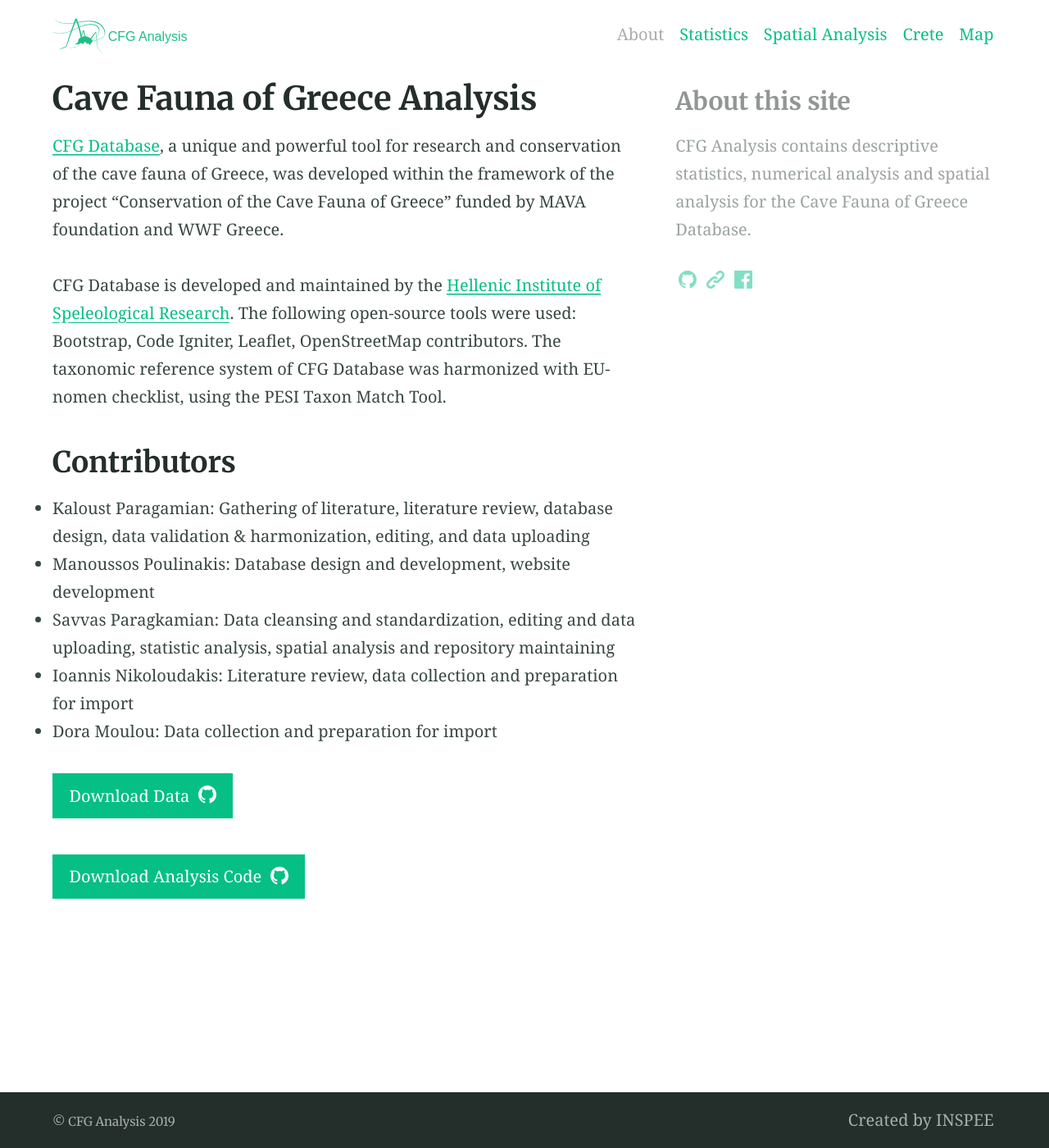
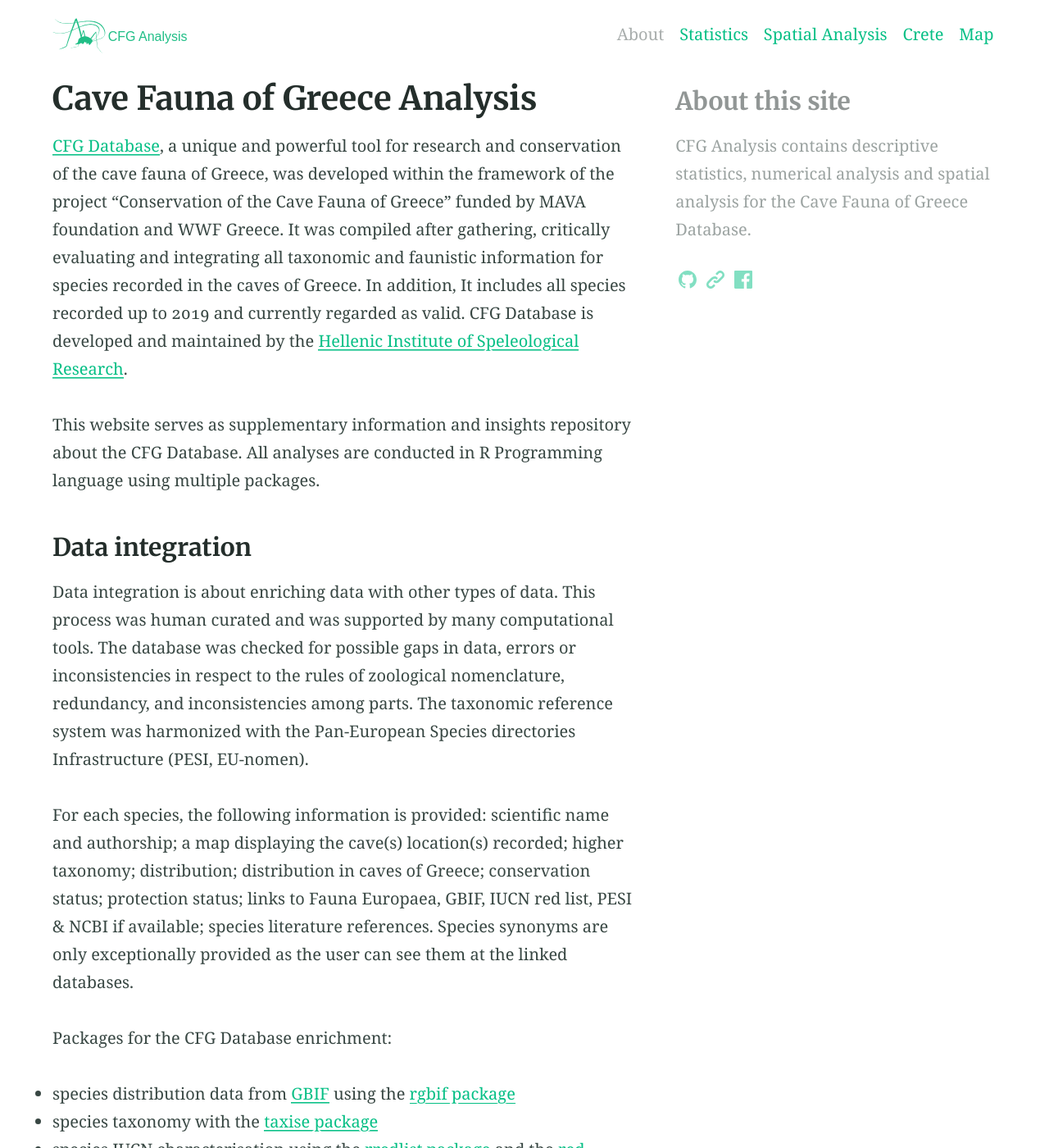
Before and after one commit to inspee-hisr/cfg_analysis_web, a Jekyll site: the page built from index.md, in a window 1280 px wide and 1400 px high. Shown: the whole window at 82% size. Built offline with Jekyll 4.4.1, drawn with Linux system fonts in a browser that asks for light colours; our own code applies the rules of GitHub Pages for plain Markdown files; some of the changed text lies outside the part shown.

Commit message:
index content

```diff
--- a/assets/CFG_Spatial_Analysis.Rmd
+++ b/assets/CFG_Spatial_Analysis.Rmd
@@ -182,7 +182,7 @@
 
 ## Administrative data of Greece
 
-We downloaded the greek municipality boundaries (Kallikratis plan) from [http://geodata.gov.gr/en/dataset/oria-demon-kallikrates](http://geodata.gov.gr) in the epsg 4326 format. In this format the axis order is Latitude followed by Longitude.
+We downloaded the greek municipality boundaries [Kallikratis plan](http://geodata.gov.gr/en/dataset/oria-demon-kallikrates) in the epsg 4326 format. In this format the axis order is Latitude followed by Longitude.
 The Greek names of municipalities were converted using the ISO 843 traslitaration system from this [online portal](http://www.passport.gov.gr/elot-743.html).
 
 It is preferable to download shapefiles because they are immediatly imported into the Spatial objects.
--- a/index.md
+++ b/index.md
@@ -4,12 +4,50 @@
 aside: true
 ---
 
-[CFG Database](https://database.inspee.gr), a unique and powerful tool for research and conservation of the cave fauna of Greece, was developed within the framework of the project “Conservation of the Cave Fauna of Greece” funded by MAVA foundation and WWF Greece.
+[CFG Database](https://database.inspee.gr), a unique and powerful tool for research and conservation of the cave fauna of Greece, was developed within the framework of the project “Conservation of the Cave Fauna of Greece” funded by MAVA foundation and WWF Greece. It was compiled after gathering, critically evaluating and integrating all taxonomic and faunistic information for species recorded in the caves of Greece. In addition, It includes all species recorded up to 2019 and currently regarded as valid. CFG Database is developed and maintained by the [Hellenic Institute of Speleological Research](https://www.inspee.gr).
 
-CFG Database is developed and maintained by the [Hellenic Institute of Speleological Research](https://www.inspee.gr). The following open-source tools were used: Bootstrap, Code Igniter, Leaflet, OpenStreetMap contributors. The taxonomic reference system of CFG Database was harmonized with EU-nomen checklist, using the PESI Taxon Match Tool.
+This website serves as supplementary information and insights repository about the CFG Database. All analyses are conducted in R Programming language using multiple packages.
 
+### Data integration
 
+Data integration is about enriching data with other types of data. This process was human curated and was supported by many computational tools. The database was checked for possible gaps in data, errors or inconsistencies in respect to the rules of zoological nomenclature, redundancy, and inconsistencies among parts. The taxonomic reference system was harmonized with the Pan-European Species directories Infrastructure (PESI, EU-nomen).
 
+For each species, the following information is provided: scientific name and authorship; a map displaying the cave(s) location(s) recorded; higher taxonomy; distribution; distribution in caves of Greece; conservation status; protection status; links to Fauna Europaea, GBIF, IUCN red list, PESI & NCBI if available; species literature references. Species synonyms are only exceptionally provided as the user can see them at the linked databases.
+
+Packages for the CFG Database enrichment:
+
+* species distribution data from [GBIF](https://www.gbif.org) using the [rgbif package](https://www.gbif.org/tool/81747/rgbif)
+* species taxonomy with the [taxise package](https://www.ncbi.nlm.nih.gov/pmc/articles/PMC3901538/)
+* species IUCN characterisation using the [rredlist package](https://docs.ropensci.org/rredlist/) and the [red package](https://www.ncbi.nlm.nih.gov/pmc/articles/PMC5665006/)
+
+For each cave, the following information is provided: The Greek name of the cave in Latin characters using the Greek – ISO 843 transliteration system (see [online portal](http://www.passport.gov.gr/elot-743.html) ); a map displaying the location; the cave name(s) used in literature; closest settlement in the context of the 1/1/2011 administrative system established in Greece (Kallikratis reform, Greek Law 3852/2010); brief description; protection status; species list; cave literature references; species literature references.
+
+* Greece administrative data from [geodata.gov.gr](http://geodata.gov.gr/en/dataset?tags=administrative+units)
+* Meteorological data of Greece using the [hydroscoper package](https://ropensci.github.io/hydroscoper/)
+
+### Data handling
+
+[Tidyverse](https://www.tidyverse.org) is used for
+
+* importing ( [readr](https://readr.tidyverse.org)) and exporting
+* plotting ( [ggplot2](https://ggplot2.tidyverse.org)) and
+* manipulating data ( [dplyr](https://dplyr.tidyverse.org))
+
+### Interactive Map
+
+For the Interactive we use the [leaflet](https://rstudio.github.io/leaflet/) which we incorporated in a [Shiny Application](https://www.shinyapps.io).
+
+### Technical specification and database design
+
+The CFG database and the tool were designed with the KISS principle in mind while taking care to apply best coding practices.
+
+* Programming language: PHP, Javascript
+* Interface language: HTML, CSS
+* Database: MySQL
+* Frameworks used: CodeIgniter, Bootstrap, AngularJS
+* Plug-ins & Libraries: Leaflet, Leaflet-ajax, TinyMCE
+
+The database schema was designed so that each table holds discrete data and a separate table holds their relations . By utilizing MySQL’s “views” feature, “virtual tables” can be generated by aggregating data from the regular tables. We have carefully designed special views that contain only the necessary amount of data for most types of queries utilized in the application. For future revisions of the application, more data fields and more views could be created without breaking the existing functionality.
 
 ## Contributors
 
@@ -17,12 +55,15 @@
 
 - Manoussos Poulinakis: Database design and development, website development
 
-- Savvas Paragkamian: Data cleansing and standardization, editing and data uploading, statistic analysis, spatial analysis and repository maintaining
+- Savvas Paragkamian: Data cleansing and standardization, data integration, statistic analysis, spatial analysis and repository maintaining
 
 - Ioannis Nikoloudakis: Literature review, data collection and preparation for import
 
 - Dora Moulou: Data collection and preparation for import
 
+### Raw Data and Code
+
+All code is written in [R Markdown](https://rmarkdown.rstudio.com) scripts for reproducibility.
 
 {% include button.html text="Download Data" link="https://github.com/inspee-hisr/CFG_analysis/tree/master/assets/Data" icon="github" %}
 
```
Also changed, not shown: spatial_analysis.md (+5 -2 lines), statistics.md (+2 -0 lines).
